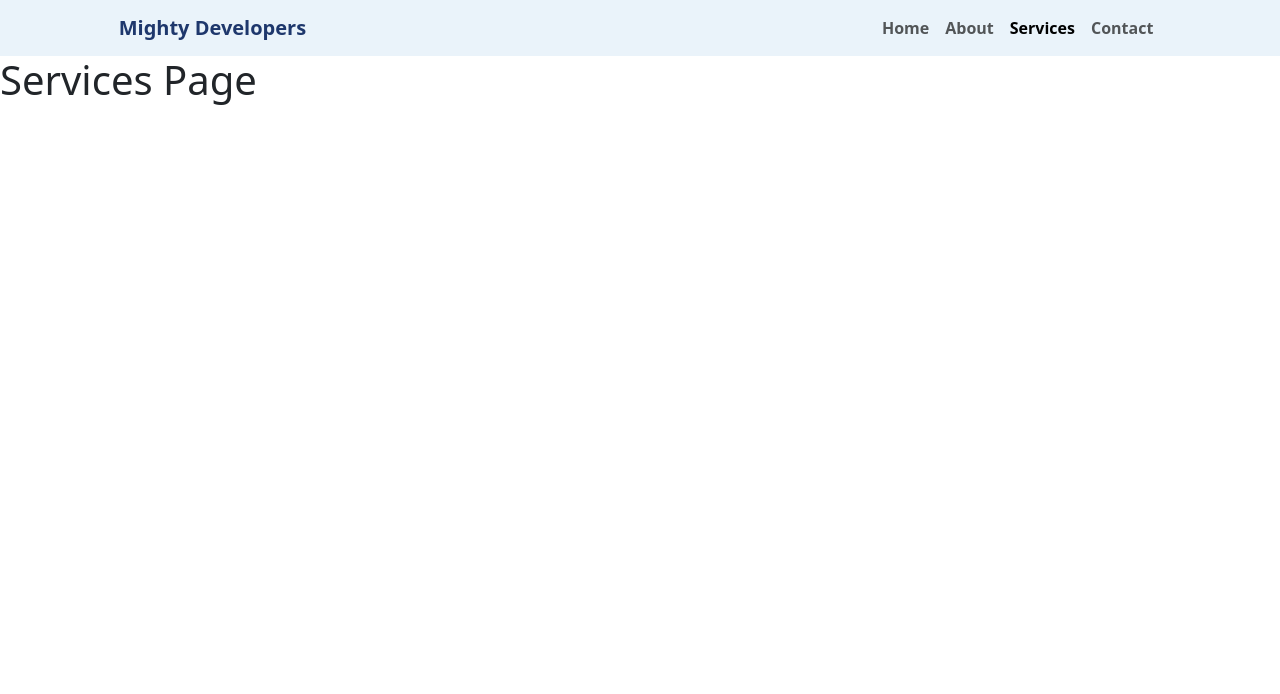
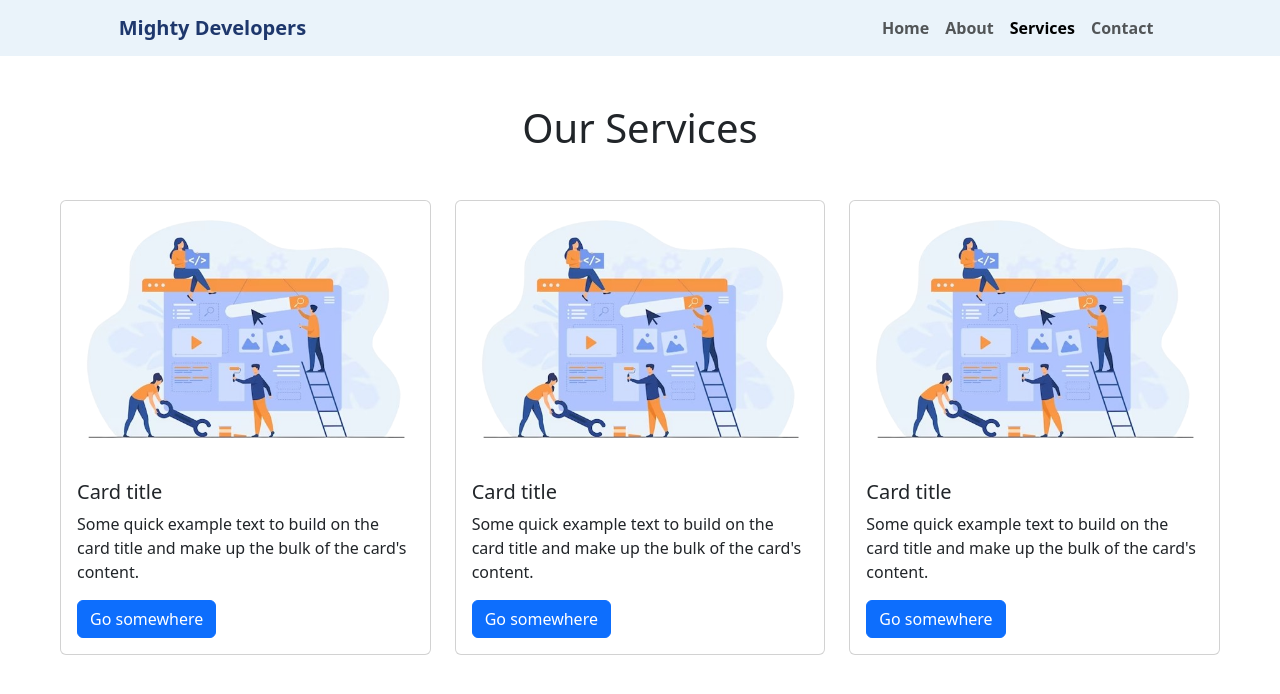
Before and after one commit to Daoud-Hussain/Mighty-Developers, a React (Create React App) app: page /services in a window 1280 px wide. Shown: the top 694 px of the page. Built offline with nearby package versions, Linux system fonts and the light colour scheme.

Commit message:
Creating services component

```diff
--- a/src/Common.jsx
+++ b/src/Common.jsx
@@ -11,7 +11,7 @@ const Common = (props) => {
             <div className="col-md-6 pt-5 pt-lg-0 order-2 order-lg-1 d-flex justify-content-center flex-column">
                 <p className="pageTitle">{props.value}</p>
               <h1 className="mainHeading">
-                Grow your business with <strong>Mighty Developers</strong>
+                Grow your business with <strong>Mighty Developers.</strong>
               </h1>
               <h2 className="my-3 bio">We're the team of experienced developers.</h2>
               <div className="my-3">
--- a/src/Services.jsx
+++ b/src/Services.jsx
@@ -1,11 +1,68 @@
 import React from "react";
+import homeImg from './Images/home-img.png'
 
 const Services = () => {
-    return (
-        <div>
-            <h1>Services Page</h1>
+  return (
+    <>
+      <div className="my-5">
+        <h1 className="text-center">Our Services</h1>
+      </div>
+      <div className="row mx-5">
+      <div className="col-md-4 col-10 mx-auto">
+          <div className="card w-4">
+            <img src={homeImg} class="card-img-top" alt="..." />
+            <div class="card-body">
+              <h5 class="card-title">Card title</h5>
+              <p class="card-text">
+                Some quick example text to build on the card title and make up
+                the bulk of the card's content.
+              </p>
+              <a href="#" class="btn btn-primary">
+                Go somewhere
+              </a>
+            </div>
+          </div>
+
         </div>
-    )
-}
+
+        <div className="col-md-4 col-10 mx-auto">
+          <div className="card w-4">
+            <img src={homeImg} class="card-img-top" alt="..." />
+            <div class="card-body">
+              <h5 class="card-title">Card title</h5>
+              <p class="card-text">
+                Some quick example text to build on the card title and make up
+                the bulk of the card's content.
+              </p>
+              <a href="#" class="btn btn-primary">
+                Go somewhere
+              </a>
+            </div>
+          </div>
+
+        </div>
+
+        <div className="col-md-4 col-10 mx-auto">
+          <div className="card w-4">
+            <img src={homeImg} class="card-img-top" alt="..." />
+            <div class="card-body">
+              <h5 class="card-title">Card title</h5>
+              <p class="card-text">
+                Some quick example text to build on the card title and make up
+                the bulk of the card's content.
+              </p>
+              <a href="#" class="btn btn-primary">
+                Go somewhere
+              </a>
+            </div>
+          </div>
+
+        </div>
+
+
+      </div>
+    </>
+  );
+};
 
 export default Services;
```
